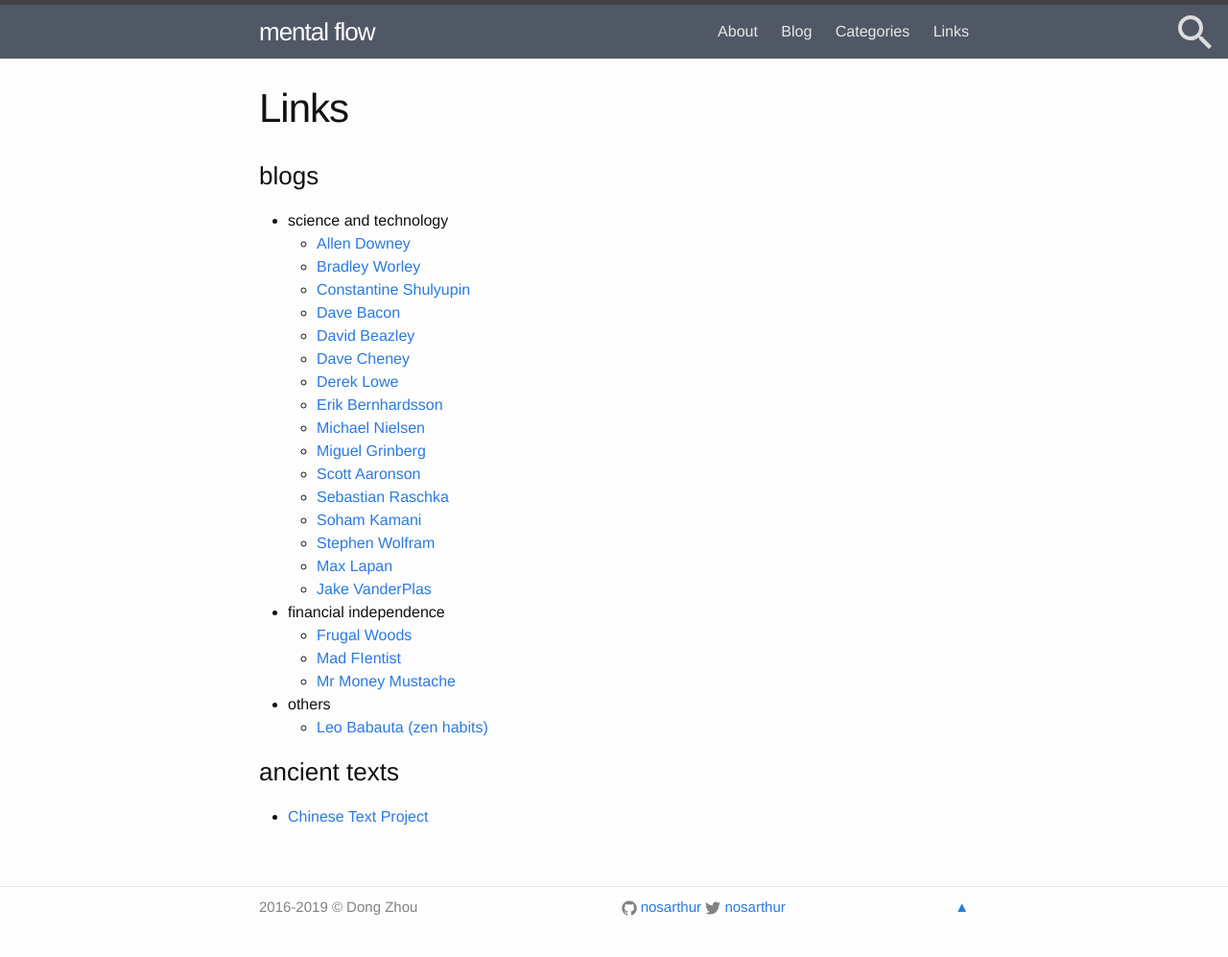
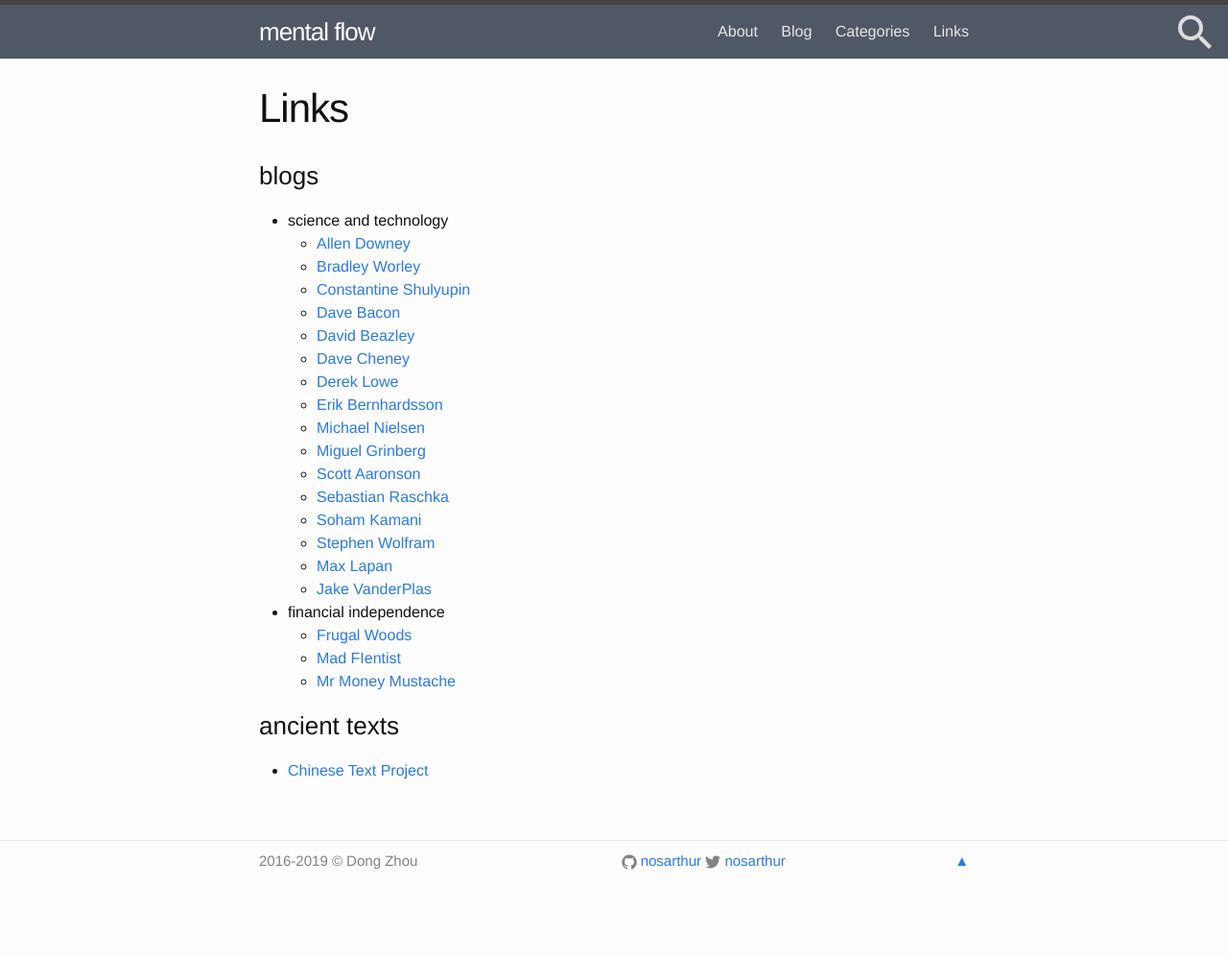
Before and after one commit to nosarthur/nosarthur.github.io, a Jekyll site: the page built from links.md, in a window 1280 px wide. Shown: the whole page at 96% size. Built offline with Jekyll 4.4.1, drawn with Linux system fonts in a browser that asks for light colours; after the commit the page ends 949 px from its top, so only the background shows below that.

Commit message:
minor change

```diff
--- a/links.md
+++ b/links.md
@@ -27,8 +27,6 @@ permalink: /links/
     * [Frugal Woods](http://www.frugalwoods.com)
     * [Mad FIentist](https://www.madfientist.com/)
     * [Mr Money Mustache](http://www.mrmoneymustache.com)
-* others
-    * [Leo Babauta (zen habits)](https://zenhabits.net/)
 
 ### ancient texts
 
```
